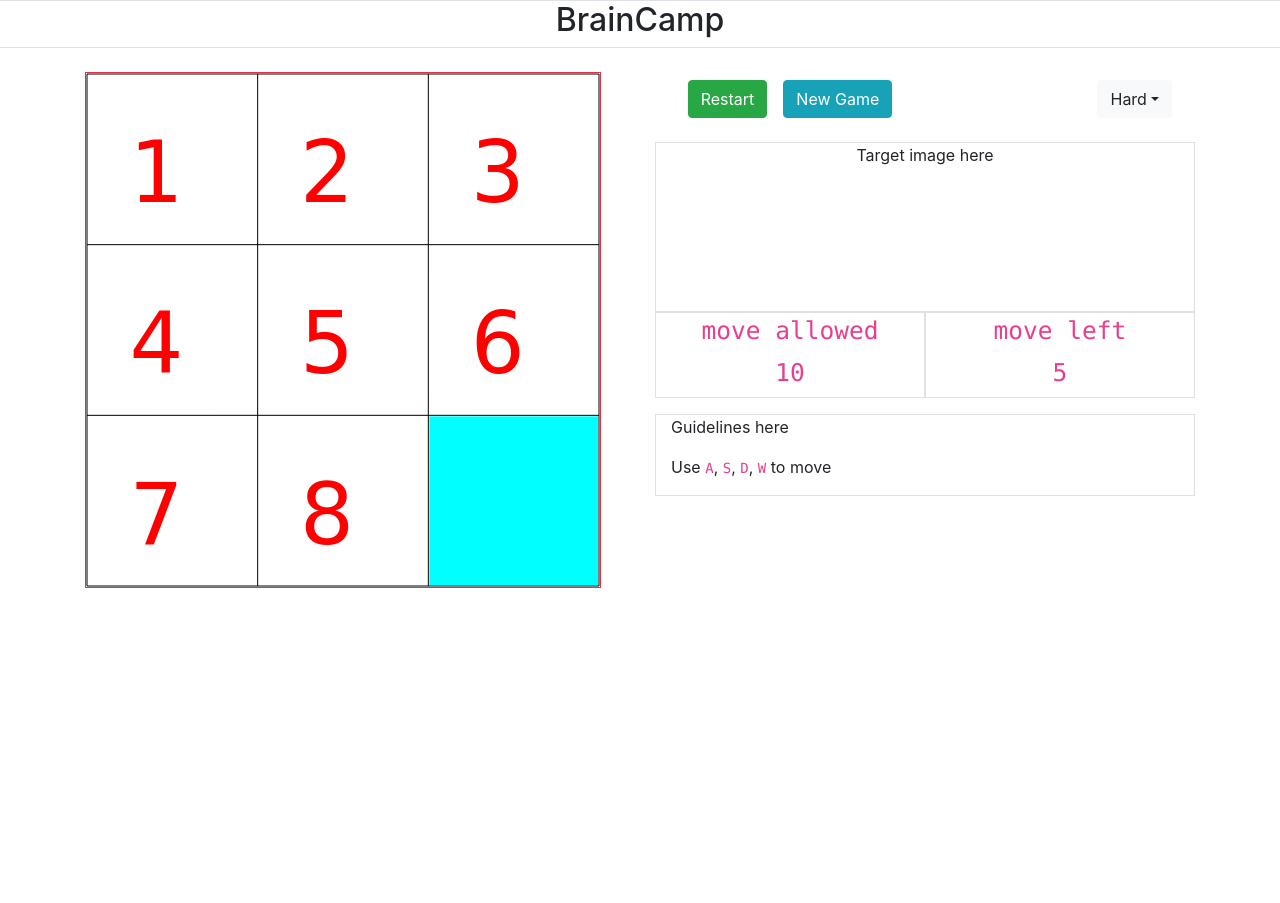
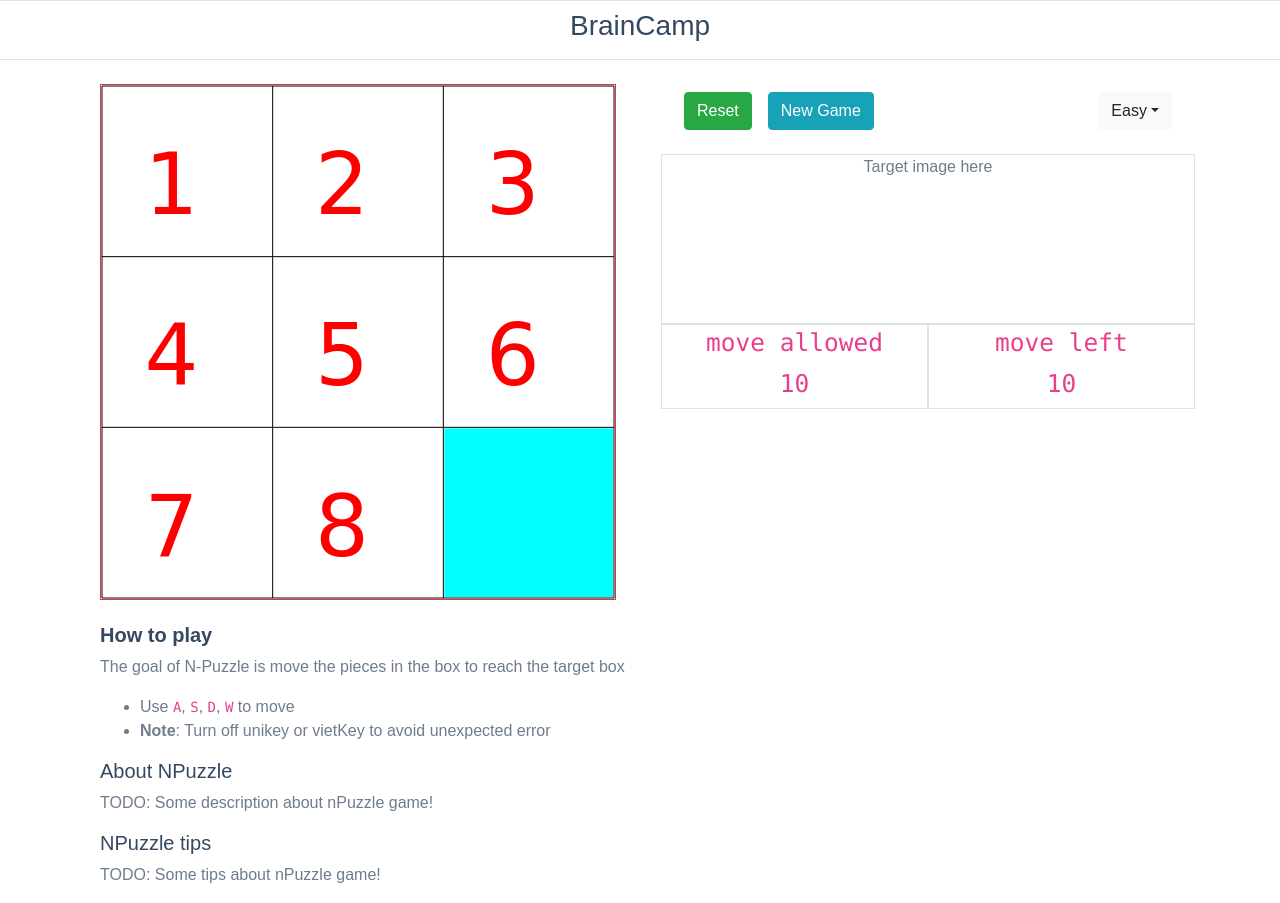
Before and after one commit to kiendepzai99/Train-Your-Brain, a React (Create React App) app in the folder web-ui/: page /n-puzzle in a window 1280 px wide. Before the commit the page ends 800 px from the top, so only its background shows below. Built offline with nearby package versions, Linux system fonts and the light colour scheme.

Commit message:
Update NPuzzle

```diff
--- a/web-ui/src/App.js
+++ b/web-ui/src/App.js
@@ -19,7 +19,9 @@ function App() {
                     <Route exact path={"/sudoku"} component={Sudoku}/>
                     <Route exact path={"/knight-tour"} component={KnightTour}/>
                     <Route exact path={"/ton"} component={Ton}/>
-                    <Route exact path="/n-puzzle" component={NPuzzle}/>
+                    <Route exact path="/n-puzzle">
+                        <NPuzzle gameId="n-puzzle"/>
+                    </Route>
                     <Route path="/" component={NotFound}/>
                 </Switch>
             </BrowserRouter>
--- a/web-ui/src/games/NPuzzle/NPuzzle.js
+++ b/web-ui/src/games/NPuzzle/NPuzzle.js
@@ -1,20 +1,21 @@
 import {Col, Container, Row} from "react-bootstrap";
-import LevelBox from "../../component/LevelBox";
 import React from "react";
 import NPuzzlePG from "./NPuzzlePG";
 import NPuzzleBox from "./NPuzzleBox";
 import {useSelector} from "react-redux";
+import NPuzzleInfo from "./NPuzzleInfo";
 
-export default function NPuzzle() {
+export default function NPuzzle(props) {
+
     // Stored state
     const level = useSelector(state => {
-        return state.games.KnightTour.level;
+        return state.games.NPuzzle.level;
     })
 
     return (
         <Container fluid>
-            <Row className="justify-content-around border-bottom border-top">
-                <h2>BrainCamp</h2>
+            <Row className="justify-content-around border-bottom border-top p-2">
+                <h3 className="entry-title">BrainCamp</h3>
             </Row>
             <Row className="mt-4">
                 <Container>
@@ -26,6 +27,11 @@ export default function NPuzzle() {
                             <NPuzzleBox/>
                         </Col>
                     </Row>
+                    <Row className="mt-3">
+                        <Col>
+                            <NPuzzleInfo/>
+                        </Col>
+                    </Row>
                 </Container>
             </Row>
         </Container>
--- a/web-ui/src/games/NPuzzle/NPuzzleBox.js
+++ b/web-ui/src/games/NPuzzle/NPuzzleBox.js
@@ -2,21 +2,82 @@ import React from "react";
 import {Button, Col, Container, Dropdown, Row} from "react-bootstrap";
 import DropdownButton from "react-bootstrap/DropdownButton";
 import GameLevel from "../../constants/GameLevel";
+import {useDispatch, useSelector} from "react-redux";
+import NPuzzleAction from "../../store/action/NPuzzleAction";
+import {mockNPuzzleBoard} from "../../mockData";
 
 export default function NPuzzleBox(props) {
+    const level = useSelector(state => {
+        return state.games.NPuzzle.level
+    })
+
+    const moveLeft = useSelector(state => {
+        return state.games.NPuzzle.moveLeft
+    })
+
+    const moveAllowed = useSelector(state => {
+        return state.games.NPuzzle.moveAllowed
+    })
+
+    const dispatch = useDispatch();
+
+    const handleLevelChange = (event) => {
+        const newLevel = event.target.innerText
+        if (newLevel !== level) {
+            let cellNumber;
+            if (newLevel === GameLevel.EASY) cellNumber = 3;
+            else if (newLevel === GameLevel.MEDIUM) cellNumber = 4;
+            else if (newLevel === GameLevel.HARD) cellNumber = 6;
+            else cellNumber = 8;
+
+            const action = {
+                type: NPuzzleAction.changeLevel,
+                payload: {
+                    level: newLevel,
+                    cellNumber: cellNumber,
+                    boardStatus: mockNPuzzleBoard(cellNumber)
+                }
+            }
+            dispatch(action)
+        }
+    }
+
+    const handleNewGame = () => {
+        // TODO: Update new Game
+        const action = {
+            type: NPuzzleAction.newGame,
+            payload: {
+                level: level,
+                cellNumber: 3,
+                boardStatusInit: mockNPuzzleBoard(3),
+                boardStatus: mockNPuzzleBoard(3),
+                moveAllowed: 100,
+                moveLeft: 100
+            }
+        }
+        dispatch(action)
+    }
+
+    const handleResetGame = () => {
+        const action = {
+            type: NPuzzleAction.resetGame
+        }
+        dispatch(action)
+    }
+
     return (
         <Container fluid>
             <Row className="justify-content-between">
-                <Col className="text-center">
-                    <Button variant="success" className="m-2">Restart</Button>
-                    <Button variant="info" className="m-2">New Game</Button>
+                <Col sm={8} className="text-left">
+                    <Button variant="success" className="m-2" onClick={handleResetGame}>Reset</Button>
+                    <Button variant="info" className="m-2" onClick={handleNewGame}>New Game</Button>
                 </Col>
-                <Col className="text-right">
-                    <DropdownButton id="level-dropdown" variant="light" title={GameLevel.HARD} className="m-2">
-                        <Dropdown.Item onClick="">{GameLevel.EASY}</Dropdown.Item>
-                        <Dropdown.Item>{GameLevel.MEDIUM}</Dropdown.Item>
-                        <Dropdown.Item>{GameLevel.HARD}</Dropdown.Item>
-                        <Dropdown.Item>{GameLevel.EXPERT}</Dropdown.Item>
+                <Col sm={4} className="text-right">
+                    <DropdownButton id="level-dropdown" variant="light" title={level} className="m-2">
+                        <Dropdown.Item onClick={handleLevelChange}>{GameLevel.EASY}</Dropdown.Item>
+                        <Dropdown.Item onClick={handleLevelChange}>{GameLevel.MEDIUM}</Dropdown.Item>
+                        <Dropdown.Item onClick={handleLevelChange}>{GameLevel.HARD}</Dropdown.Item>
+                        <Dropdown.Item onClick={handleLevelChange}>{GameLevel.EXPERT}</Dropdown.Item>
                     </DropdownButton>
                 </Col>
             </Row>
@@ -29,17 +90,11 @@ export default function NPuzzleBox(props) {
             <Row className="justify-content-center">
                 <Col className="text-center border">
                     <h3><code>move allowed</code></h3>
-                    <h3><code>10</code></h3>
+                    <h3><code>{moveAllowed}</code></h3>
                 </Col>
                 <Col className="text-center border">
                     <h3><code>move left</code></h3>
-                    <h3><code>5</code></h3>
-                </Col>
-            </Row>
-            <Row className="mt-3 border">
-                <Col>
-                    <p>Guidelines here</p>
-                    <p>Use <code>A</code>, <code>S</code>, <code>D</code>, <code>W</code> to move</p>
+                    <h3><code>{moveLeft}</code></h3>
                 </Col>
             </Row>
         </Container>
--- /dev/null
+++ b/web-ui/src/games/NPuzzle/NPuzzleInfo.js
@@ -0,0 +1,31 @@
+import {Container, Col, Row} from "react-bootstrap";
+import React from "react";
+
+export default function NPuzzleInfo() {
+    return (
+        <Container>
+            <Row>
+                <Col>
+                    <h5 className="entry-title"><b>How to play</b></h5>
+                    <p>The goal of N-Puzzle is move the pieces in the box to reach the target box</p>
+                    <ul>
+                        <li>Use <code>A</code>, <code>S</code>, <code>D</code>, <code>W</code> to move</li>
+                        <li><b>Note</b>: Turn off unikey or vietKey to avoid unexpected error</li>
+                    </ul>
+                </Col>
+            </Row>
+            <Row>
+                <Col>
+                    <h5 className="entry-title">About NPuzzle</h5>
+                    <p> TODO: Some description about nPuzzle game!</p>
+                </Col>
+            </Row>
+            <Row>
+                <Col>
+                    <h5 className="entry-title">NPuzzle tips</h5>
+                    <p> TODO: Some tips about nPuzzle game!</p>
+                </Col>
+            </Row>
+        </Container>
+    )
+}
--- a/web-ui/src/games/NPuzzle/NPuzzlePG.js
+++ b/web-ui/src/games/NPuzzle/NPuzzlePG.js
@@ -1,16 +1,48 @@
-import React, {useCallback, useEffect, useRef, useState} from "react";
+import React, {useCallback, useEffect, useRef} from "react";
 import boardFactory from "../../service/BoardFactory";
 import {DEFAULT_BOARD_SIZE} from "../../constants/BoardConstants";
-import {mockNPuzzleBoard} from "../../mockData";
 import nPuzzleService from "../../service/NPuzzleService";
 import Position from "../../utils/Position";
+import {Col, Container, Row} from "react-bootstrap";
+import {useDispatch, useSelector} from "react-redux";
+import NPuzzleAction from "../../store/action/NPuzzleAction";
 
 export default function NPuzzlePG(props) {
+    const dispatch = useDispatch();
     const canvasRef = useRef();
     const boardSize = DEFAULT_BOARD_SIZE;
-    const cellNumber = 3;
-    const [boardStatus, setBoardStatus] = useState(null);
-    const [currentHole, setCurrentHole] = useState(new Position(cellNumber - 1, cellNumber - 1))
+
+    const cellNumber = useSelector(state => {
+        return state.games.NPuzzle.cellNumber
+    })
+    const boardStatus = useSelector(state => {
+        return state.games.NPuzzle.boardStatus
+    })
+
+    const moveLeft = useSelector(state => {
+        return state.games.NPuzzle.moveLeft
+    })
+
+    const setBoardStatus = useCallback((boardStatus) => {
+        const action = {
+            type: NPuzzleAction.updateBoardStatus,
+            payload: boardStatus
+        }
+        dispatch(action)
+    }, [dispatch])
+    const calculateCurrentHole = useCallback(() => {
+        let result = null;
+        boardStatus.forEach((row, i) => {
+            if (result != null) return;
+            row.forEach((item, j) => {
+                if (item === 0) {
+                    result = new Position(i, j);
+                }
+            })
+        })
+        return result;
+    }, [boardStatus])
+    const currentHole = calculateCurrentHole();
 
     const drawBoard = useCallback(() => {
         const canvas = canvasRef.current;
@@ -21,7 +53,7 @@ export default function NPuzzlePG(props) {
         if (boardStatus != null) {
             nPuzzleService.drawBoardStatus(ctx, boardStatus, boardSize, cellNumber)
         }
-    }, [boardSize, boardStatus])
+    }, [boardSize, boardStatus, cellNumber])
 
     const handleMouseOver = () => {
         canvasRef.current.style.cursor = "pointer";
@@ -31,7 +63,6 @@ export default function NPuzzlePG(props) {
         const newBoardStatus = [...boardStatus]
         newBoardStatus[currentRow][currentCol] = boardStatus[newRow][newCol]
         boardStatus[newRow][newCol] = 0;
-        setCurrentHole(new Position(newRow, newCol))
         setBoardStatus(newBoardStatus)
     }
 
@@ -41,47 +72,42 @@ export default function NPuzzlePG(props) {
         if (key === 'a') {
             const currentRow = currentHole.row
             const currentCol = currentHole.col
-            const newRow = currentRow
-            const newCol = currentCol - 1;
             if (currentCol > 0) {
-                updateState(currentRow, currentCol, newRow, newCol)
+                updateState(currentRow, currentCol, currentRow, currentCol - 1)
             }
         }
         // Right
         if (key === 'd') {
             const currentRow = currentHole.row
             const currentCol = currentHole.col
-            const newRow = currentRow
-            const newCol = currentCol + 1;
             if (currentCol < cellNumber - 1) {
-                updateState(currentRow, currentCol, newRow, newCol)
+                updateState(currentRow, currentCol, currentRow, currentCol + 1)
             }
         }
         // Up
         if (key === 'w') {
             const currentRow = currentHole.row
             const currentCol = currentHole.col
-            const newRow = currentRow - 1
-            const newCol = currentCol;
             if (currentRow > 0) {
-                updateState(currentRow, currentCol, newRow, newCol)
+                updateState(currentRow, currentCol, currentRow - 1, currentCol)
             }
         }
         // Down
         if (key === 's') {
             const currentRow = currentHole.row
             const currentCol = currentHole.col
-            const newRow = currentRow + 1
-            const newCol = currentCol;
             if (currentRow < cellNumber - 1) {
-                updateState(currentRow, currentCol, newRow, newCol)
+                updateState(currentRow, currentCol, currentRow + 1, currentCol)
             }
         }
+        if ('asdw'.includes(key)) {
+            const action = {
+                type: NPuzzleAction.updateMoveLeft,
+                payload: moveLeft - 1
             }
-
-    useEffect(() => {
-        setBoardStatus(mockNPuzzleBoard(cellNumber))
-    }, [cellNumber])
+            dispatch(action)
+        }
+    }
 
     useEffect(() => {
         drawBoard()
@@ -89,6 +115,9 @@ export default function NPuzzlePG(props) {
     }, [drawBoard])
 
     return (
+        <Container>
+            <Row>
+                <Col>
                     <canvas ref={canvasRef}
                             className="border border-danger"
                             tabIndex="1"
@@ -97,5 +126,8 @@ export default function NPuzzlePG(props) {
                             onMouseOver={handleMouseOver}
                             onKeyDown={handleOnKeyDown}
                     />
+                </Col>
+            </Row>
+        </Container>
     )
 }
--- a/web-ui/src/games/ton/Ton.js
+++ b/web-ui/src/games/ton/Ton.js
@@ -1,4 +1,4 @@
-import {Button, Col, Container, Form, Row} from "react-bootstrap";
+import {Button, Col, Container, Row} from "react-bootstrap";
 
 export default function Ton() {
     return (
--- a/web-ui/src/index.css
+++ b/web-ui/src/index.css
@@ -1,10 +1,9 @@
-body {
+#root {
     margin: 0;
-    font-family: -apple-system, BlinkMacSystemFont, 'Segoe UI', 'Roboto', 'Oxygen',
-    'Ubuntu', 'Cantarell', 'Fira Sans', 'Droid Sans', 'Helvetica Neue',
-    sans-serif;
+    font-family: Source Sans Pro, sans-serif;
     -webkit-font-smoothing: antialiased;
     -moz-osx-font-smoothing: grayscale;
+    color: #6e7c8c
 }
 
 code {
@@ -23,3 +22,7 @@ code {
 .border-lg {
     border: 5px solid;
 }
+
+.entry-title {
+    color: #344861
+}
--- a/web-ui/src/service/CanvasService.js
+++ b/web-ui/src/service/CanvasService.js
@@ -1,6 +1,5 @@
 import Point from "../utils/Point";
-import {CELL_SIZE, LINE_WIDTH} from "../constants/BoardConstants";
-import Position from "../utils/Position";
+import {LINE_WIDTH} from "../constants/BoardConstants";
 
 const getPosition = (canvas, event, isDebug = false) => {
     const rect = canvas.getBoundingClientRect();
--- /dev/null
+++ b/web-ui/src/store/action/NPuzzleAction.js
@@ -0,0 +1,15 @@
+const changeLevel = "NPuzzleAction/changeLevel";
+const newGame = "NPuzzleAction/newGame";
+const resetGame = "NPuzzleAction/resetGame";
+const updateBoardStatus = "NPuzzleAction/updateBoardStatus";
+const updateMoveLeft = "NPuzzleAction/updateMoveLeft";
+
+const NPuzzleAction = {
+    changeLevel,
+    newGame,
+    resetGame,
+    updateBoardStatus,
+    updateMoveLeft
+}
+
+export default NPuzzleAction;
--- a/web-ui/src/store/reducer/GameReducer.js
+++ b/web-ui/src/store/reducer/GameReducer.js
@@ -1,8 +1,10 @@
 import {combineReducers} from "redux";
 import knightTourReducer from "./KnightTourReducer";
+import nPuzzleReducer from "./NPuzzleReducer";
 
 const gameReducer = combineReducers({
-    KnightTour: knightTourReducer
+    KnightTour: knightTourReducer,
+    NPuzzle: nPuzzleReducer,
 });
 
 export default gameReducer;
```
Also changed, not shown: web-ui/src/store/reducer/NPuzzleReducer.js (added, +48 -0 lines), web-ui/src/utils/ArrayUtils.js (added, +8 -0 lines). Lines whose indentation alone changed are shown as unchanged.
